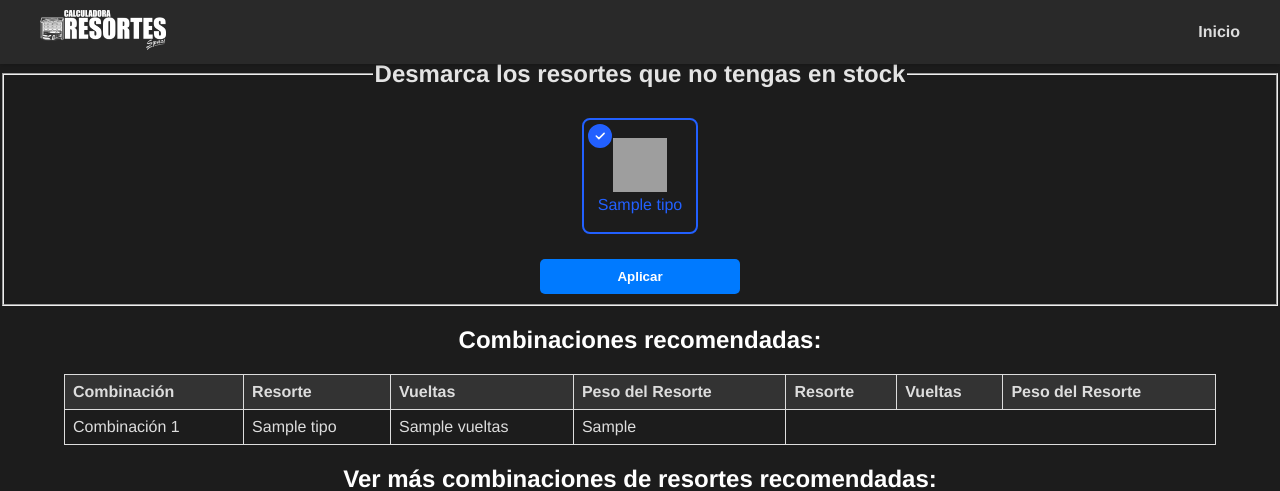
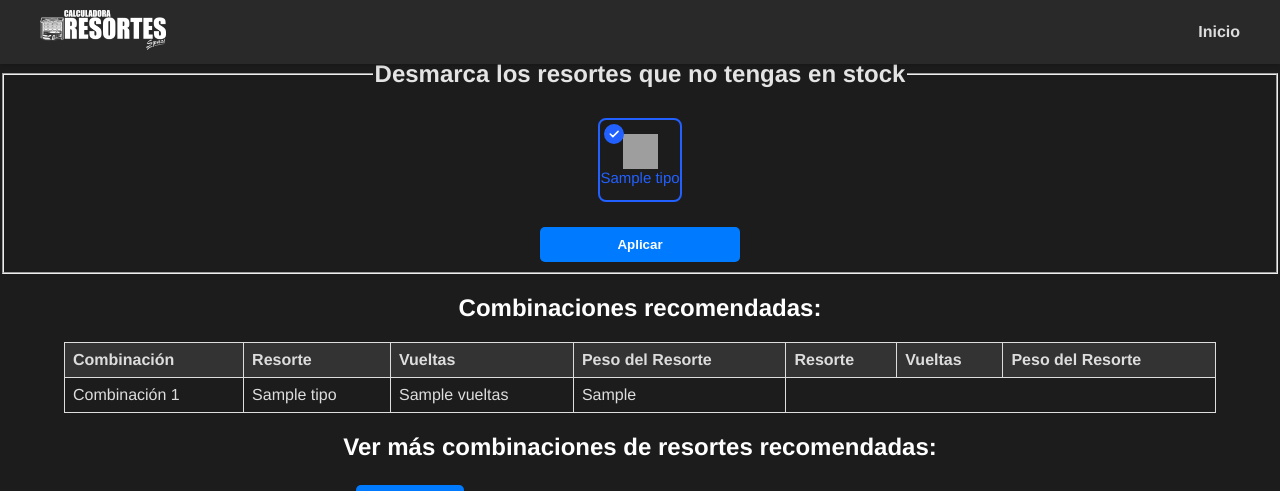
Before and after one commit to spazidevps/resortesv1, a Flask app: template templates/resultados.html in a window 1280 px wide. Shown: the top 491 px of the page. Run offline with Flask 3, Linux system fonts and the light colour scheme; the template is opened without the code that fills it: most values are stand-ins (such as "Sample title", 1, 10 or a date in 2020); grey boxes are pictures that could not be loaded.

Commit message:
Se agregan modificaciones de ajuste de iconos de resortes etsticos

```diff
--- a/static/css/estilo.css
+++ b/static/css/estilo.css
@@ -158,6 +158,8 @@ button:hover {
  /* Estilo para los checkboxes */
 
 .checkbox-group {
+
+
     display: flex;
     flex-wrap: wrap;
     justify-content: center;
@@ -219,12 +221,13 @@ button:hover {
 }
 
 .checkbox-tile {
+    width:  80px; /* Ajustar el ancho de checkbox*/
+    height: 80px; /* Ajustar la altura de checkbox*/
 	display: flex;
 	flex-direction: column;
 	align-items: center;
 	justify-content: center;
-	width: 7rem;
-	min-height: 7rem;
+
 	border-radius: 0.5rem;
 	border: 2px solid #b5bfd9;
 	background-color: #ffffff00;
@@ -237,8 +240,8 @@ button:hover {
 		content: "";
 		position: absolute;
 		display: block;
-		width: 1.25rem;
-		height: 1.25rem;
+		width:  1.0rem;
+		height: 1.0rem;
 		border: 2px solid #b5bfd9;
 		background-color: #fff;
 		border-radius: 50%;
@@ -272,15 +275,25 @@ button:hover {
 }
 
 .checkbox-label {
+    font-size: 15px; /* Reducir el tamaño de la fuente, si es necesario */
 	color: #f1f1f1;
 	transition: .375s ease;
 	text-align: center;
 }
 
 
+.checkbox-icon, .checkbox-icon img {
+    width:  35px; /* Nuevo ancho más pequeño */
+    height: 35px; /* Nueva altura más pequeña */
+}
+
+
+
+
+
 .small-icon {
-    width: 54px; /* Ancho deseado para el icono */
-    height: 54px; /* Altura deseada para el icono */
+    width: 54px; /* Ancho deseado para el icono de resorte */
+    height: 54px; /* Altura deseada para el icono de resorte */
 }
 
 
```
